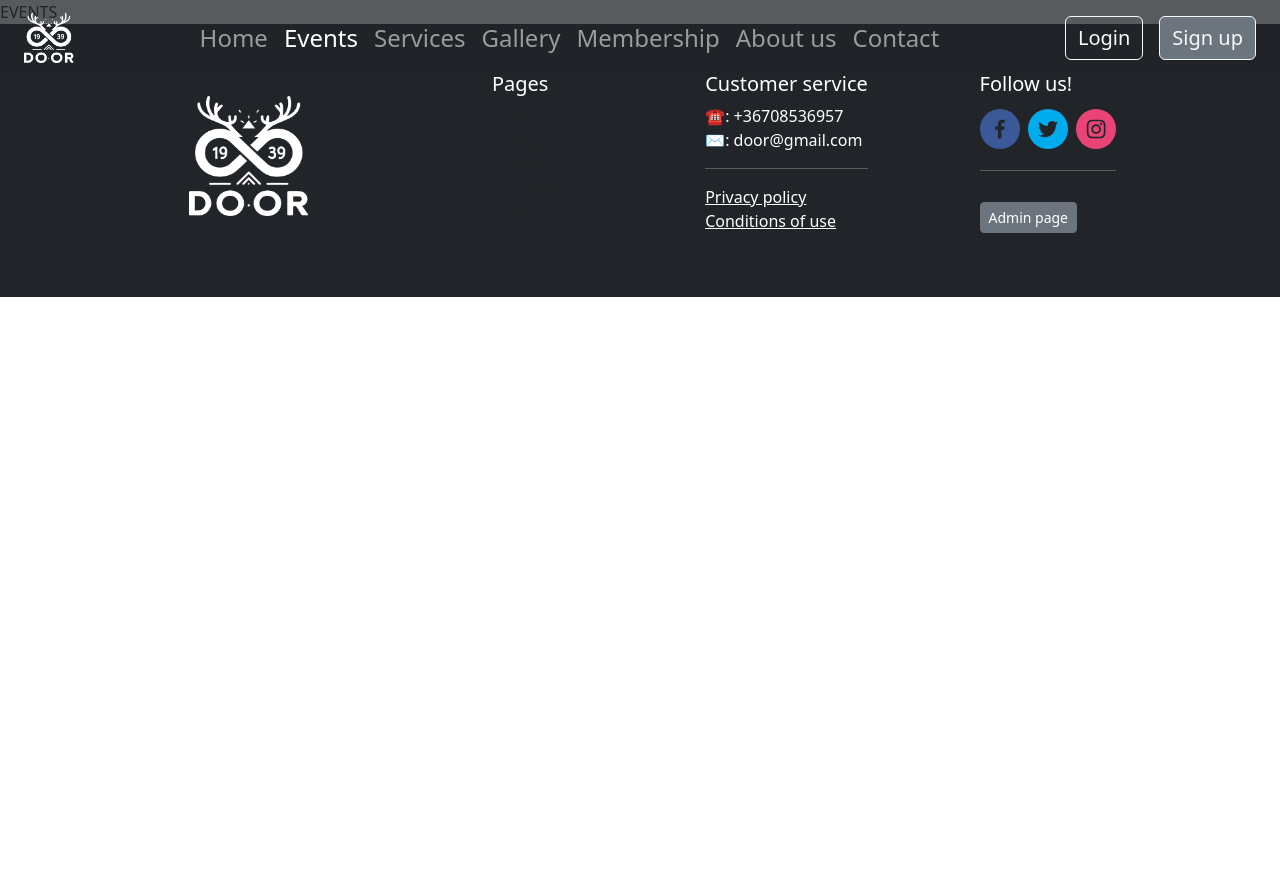
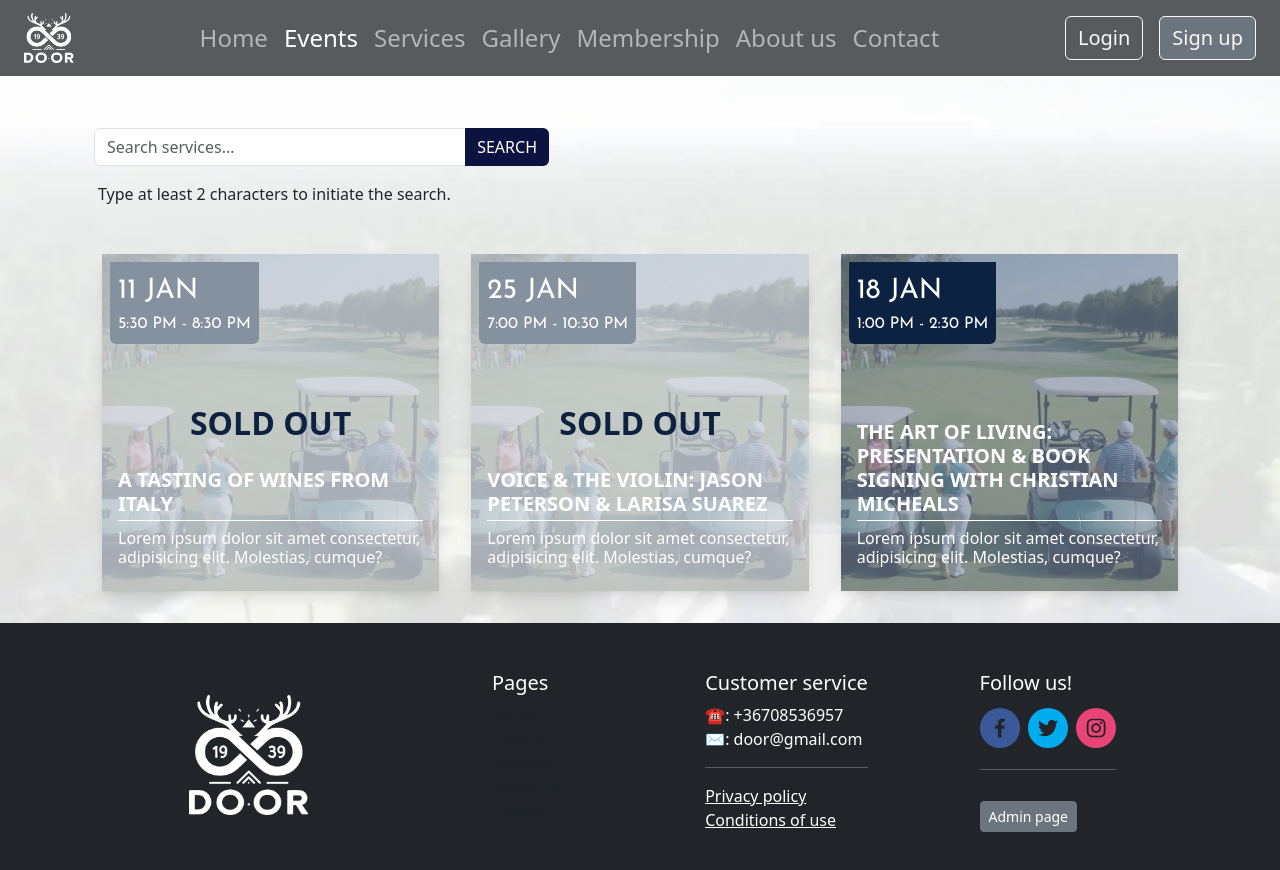
Before and after one commit to progmatic-fs-2023/club-project, a React (Vite) app in the folder client/: page /events in a window 1280 px wide. Shown: the top 870 px of the page. Before the commit the page ends 800 px from the top, so only its background shows below. Built offline with nearby package versions, Linux system fonts and the light colour scheme.

Commit message:
[CLUB-25] create events page

```diff
--- a/client/src/App.jsx
+++ b/client/src/App.jsx
@@ -3,13 +3,14 @@ import { Routes, Route } from 'react-router-dom';
 import MainCarousel from './components/MainCarousel';
 import Layout from './components/Layout';
 import Services from './pages/Services';
+import Events from './pages/Events';
 
 function App() {
   return (
     <Routes>
       <Route element={<Layout />}>
         <Route path="/" element={<MainCarousel />} />
-        <Route path="/events" element={<div>EVENTS</div>} />
+        <Route path="/events" element={<Events />} />
         <Route path="/services" element={<Services />} />
         <Route path="/gallery" element={<div>GALLERY</div>} />
         <Route path="/membership" element={<div>MEMBERSHIP</div>} />
--- /dev/null
+++ b/client/src/components/AllEvents.jsx
@@ -0,0 +1,48 @@
+import Col from 'react-bootstrap/Col';
+import Row from 'react-bootstrap/Row';
+import PropTypes from 'prop-types';
+import EventCard from './EventCard';
+import ScrollToTopButton from './ScrollToTopButton';
+
+function AllEvents({ events }) {
+  const formatDate = (dateString) => {
+    const options = { day: 'numeric', month: 'short' };
+    const [month, day] = new Date(dateString).toLocaleDateString('en-US', options).split(' ');
+    return `${day} ${month}`;
+  };
+
+  const formatTime = (dateString) => {
+    const options = { hour: 'numeric', minute: 'numeric' };
+    return new Date(dateString).toLocaleTimeString('en-US', options);
+  };
+
+  return (
+    <div>
+      <div className="container text-left p-3">
+        <Row xs={1} md={2} lg={3} xl={3}>
+          {events.map((event) => (
+            <Col className="p-3" key={event.name}>
+              <EventCard
+                name={event.name}
+                startDate={formatDate(event.startTime)}
+                endDate={formatDate(event.endTime)}
+                startTime={formatTime(event.startTime)}
+                endTime={formatTime(event.endTime)}
+                eventImg={event.eventImg}
+                availableSeats={event.availableSeats}
+                details={event.details}
+              />
+            </Col>
+          ))}
+        </Row>
+      </div>
+      <ScrollToTopButton />
+    </div>
+  );
+}
+
+AllEvents.propTypes = {
+  events: PropTypes.arrayOf(PropTypes.oneOfType([PropTypes.string, PropTypes.object])).isRequired,
+};
+
+export default AllEvents;
--- a/client/src/components/AllServices.jsx
+++ b/client/src/components/AllServices.jsx
@@ -21,7 +21,7 @@ function AllServices({ services }) {
         <div key={category}>
           <CategoryHeader categoryName={category} />
           <div className="container text-left p-3">
-            <Row xs={1} md={2} lg={3} xl={4}>
+            <Row xs={1} md={2} lg={3} xl={3}>
               {items.map((item) => (
                 <Col className="p-3" key={item.service.name}>
                   <ServiceCard
--- /dev/null
+++ b/client/src/components/EventCard.jsx
@@ -0,0 +1,57 @@
+import PropTypes from 'prop-types';
+import './ServiceCard.css';
+
+function EventCard({ name, startDate, startTime, endTime, eventImg, availableSeats, details }) {
+  const isSoldOut = availableSeats === 0;
+
+  return (
+    <div
+      className={`container_foto hover-overlay hover-zoom position-relative ${
+        isSoldOut ? 'sold-out' : ''
+      }`}
+    >
+      {isSoldOut && (
+        <div className="sold-out-overlay w-100 h-100 d-flex justify-content-center align-items-center fs-2 fw-bold position-absolute top-0 left-0">
+          SOLD OUT
+        </div>
+      )}
+
+      <div className="ver_mas text-center position-absolute w-100 bottom-0">
+        <span className="lnr lnr-eye position-relative w-100 fs-1" />
+      </div>
+      <div
+        className="date-time-overlay position-absolute p-2 m-2 rounded-bottom text-white"
+        style={{ fontFamily: 'Josefin Sans' }}
+      >
+        <div className="fs-3 text-uppercase">{startDate}</div>
+        <div className="fs-6">
+          {startTime} - {endTime}
+        </div>
+      </div>
+      <article className="p-3 position-absolute bottom-0">
+        <h2 className="fs-5 border-bottom border-1 pb-1 border-white text-white fw-bold text-uppercase">
+          {name}
+        </h2>
+        <h4
+          className={`fs-6 text-white ${isSoldOut ? 'sold-out-text' : ''}`}
+          style={{ fontWeight: 400 }}
+        >
+          {details}
+        </h4>
+      </article>
+      <img src={eventImg} alt="event" className="w-100 top-0 left-0" />
+    </div>
+  );
+}
+
+EventCard.propTypes = {
+  name: PropTypes.string.isRequired,
+  details: PropTypes.string.isRequired,
+  startTime: PropTypes.string.isRequired,
+  endTime: PropTypes.string.isRequired,
+  startDate: PropTypes.string.isRequired,
+  availableSeats: PropTypes.string.isRequired,
+  eventImg: PropTypes.string.isRequired,
+};
+
+export default EventCard;
--- a/client/src/components/ScrollToTopButton.jsx
+++ b/client/src/components/ScrollToTopButton.jsx
@@ -7,7 +7,7 @@ function ScrollToTopButton() {
   const handleScroll = () => {
     const { scrollY } = window;
 
-    if (scrollY > 40) {
+    if (scrollY > 60) {
       setIsVisible(true);
     } else {
       setIsVisible(false);
--- a/client/src/components/ServiceSearchBar.jsx
+++ b/client/src/components/SearchBar.jsx
@@ -2,7 +2,7 @@ import { useState } from 'react';
 import PropTypes from 'prop-types';
 import '../index.css';
 
-function ServiceSearchBar({ onSearch }) {
+function SearchBar({ onSearch }) {
   const [inputText, setInputText] = useState('');
 
   return (
@@ -32,8 +32,8 @@ function ServiceSearchBar({ onSearch }) {
   );
 }
 
-ServiceSearchBar.propTypes = {
+SearchBar.propTypes = {
   onSearch: PropTypes.func.isRequired,
 };
 
-export default ServiceSearchBar;
+export default SearchBar;
--- a/client/src/components/ServiceCard.css
+++ b/client/src/components/ServiceCard.css
@@ -1,5 +1,4 @@
 .container_foto {
-  position: relative;
   background-color: rgba(83, 99, 138, 0.7);
   overflow: hidden;
   box-shadow: 0 10px 15px -3px rgba(0, 0, 0, 0.1), 0 4px 6px -4px rgba(0, 0, 0, 0.1);
@@ -12,12 +11,6 @@
   -o-transition: all 0.3s ease;
   -ms-transition: all 0.3s ease;
   transition: all 0.3s ease;
-}
-
-
-
-.container_foto h4 {
-  font-weight: 300;
 }
 
 .container_foto img {
@@ -47,12 +40,19 @@
 }
 
 .ver_mas span {
-  font-size: 40px;
   color: #a5a51e;
-  position: relative;
-  margin: 0 auto;
-  width: 100%;
   top: 13px;
+}
+
+.date-time-overlay {
+  z-index:1;
+  background-color: #0d2241;
+}
+
+.sold-out-overlay {
+  background-color: rgba(255, 255, 255, 0.5);
+  color: #0d2241;
+  z-index: 1001;
 }
 
 /*hovers*/
--- a/client/src/components/ServiceCard.jsx
+++ b/client/src/components/ServiceCard.jsx
@@ -3,9 +3,9 @@ import './ServiceCard.css';
 
 function ServiceCard({ name, serviceImg, details }) {
   return (
-    <div className="container_foto hover-overlay hover-zoom">
+    <div className="container_foto hover-overlay hover-zoom position-relative">
       <div className="ver_mas text-center position-absolute w-100 bottom-0">
-        <span className="lnr lnr-eye" />
+        <span className="lnr lnr-eye position-relative w-100 fs-1" />
       </div>
       <article className="text-left p-3  position-absolute bottom-0">
         <h2 className="fs-5 border-bottom border-1 pb-1 border-white text-white fw-bold text-uppercase">
@@ -15,7 +15,7 @@ function ServiceCard({ name, serviceImg, details }) {
           {details}
         </h4>
       </article>
-      <img src={serviceImg} alt="" className="w-100 top-0 left-0" />
+      <img src={serviceImg} alt="service" className="w-100 top-0 left-0" />
     </div>
   );
 }
--- a/client/src/index.css
+++ b/client/src/index.css
@@ -27,6 +27,6 @@ body {
 }
 
 .navyblue-btn:hover {
-  background-color: #2d3781;
+  background-color: #262e6e;
   color: #ffffff;
 }
--- /dev/null
+++ b/client/src/pages/Events.jsx
@@ -0,0 +1,84 @@
+import { useState } from 'react';
+import Container from 'react-bootstrap/Container';
+import SearchBar from '../components/SearchBar';
+import AllEvents from '../components/AllEvents';
+
+const eventsList = [
+  {
+    id: 1,
+    name: 'A Tasting of Wines From Italy',
+    startTime: '2024-01-11 17:30:0.000',
+    endTime: '2024-01-11 20:30:0.000',
+    availableSeats: 0,
+    eventImg: 'src/assets/as_golf.webp',
+    details: 'Lorem ipsum dolor sit amet consectetur, adipisicing elit. Molestias, cumque?',
+    moreDetails:
+      'Lorem ipsum dolor new amet consectetur, adipisicing elit. Nisi odit perferendis voluptatem recusandae enim dolore deleniti numquam, ratione vel sit accusantium amet cumque, itaque excepturi alias culpa optio nostrum ab quo velit? Laborum nulla, ullam in quaerat quis excepturi perferendis.',
+  },
+  {
+    id: 2,
+    name: 'VOICE & THE VIOLIN: Jason Peterson & LARISA Suarez',
+    startTime: '2024-01-25 19:00:0.000',
+    endTime: '2024-01-25 22:30:0.000',
+    availableSeats: 0,
+    eventImg: 'src/assets/as_golf.webp',
+    details: 'Lorem ipsum dolor sit amet consectetur, adipisicing elit. Molestias, cumque?',
+    moreDetails:
+      'Lorem ipsum dolor new amet consectetur, adipisicing elit. Nisi odit perferendis voluptatem recusandae enim dolore deleniti numquam, ratione vel sit accusantium amet cumque, itaque excepturi alias culpa optio nostrum ab quo velit? Laborum nulla, ullam in quaerat quis excepturi perferendis.',
+  },
+  {
+    id: 3,
+    name: 'The Art of Living: Presentation & Book Signing with Christian Micheals',
+    startTime: '2024-01-18 13:00:0.000',
+    endTime: '2024-01-18 14:30:0.000',
+    availableSeats: 35,
+    eventImg: 'src/assets/as_golf.webp',
+    details: 'Lorem ipsum dolor sit amet consectetur, adipisicing elit. Molestias, cumque?',
+    moreDetails:
+      'Lorem ipsum dolor new amet consectetur, adipisicing elit. Nisi odit perferendis voluptatem recusandae enim dolore deleniti numquam, ratione vel sit accusantium amet cumque, itaque excepturi alias culpa optio nostrum ab quo velit? Laborum nulla, ullam in quaerat quis excepturi perferendis.',
+  },
+];
+
+function Events() {
+  const [events, setEvents] = useState(eventsList);
+  const [noResults, setNoResults] = useState(false);
+
+  const onSearch = (searchText) => {
+    let filteredList = [...eventsList];
+
+    if (searchText.length >= 2) {
+      filteredList = filteredList.filter(
+        (event) =>
+          event.name.toLowerCase().includes(searchText.toLowerCase()) ||
+          event.details.toLowerCase().includes(searchText.toLowerCase()) ||
+          event.moreDetails.toLowerCase().includes(searchText.toLowerCase()),
+      );
+
+      setNoResults(filteredList.length === 0);
+    } else {
+      setNoResults(false);
+    }
+
+    setEvents(filteredList);
+  };
+
+  const containerStyle = {
+    backgroundImage: 'url(./src/assets/services_bg.webp)',
+    backgroundSize: 'cover',
+  };
+
+  return (
+    <div style={containerStyle}>
+      <Container>
+        <div style={{ marginTop: '10vh' }}>
+          <SearchBar onSearch={onSearch} />
+          <p className="m-3">Type at least 2 characters to initiate the search.</p>
+          {noResults && <p style={{ margin: '0 1rem', paddingBottom: '1rem' }}>No results found</p>}
+          <AllEvents events={events} />
+        </div>
+      </Container>
+    </div>
+  );
+}
+
+export default Events;
--- a/client/src/pages/Services.jsx
+++ b/client/src/pages/Services.jsx
@@ -1,7 +1,7 @@
 import { useState } from 'react';
 import Container from 'react-bootstrap/Container';
 import AllServices from '../components/AllServices';
-import ServiceSearchBar from '../components/ServiceSearchBar';
+import SearchBar from '../components/SearchBar';
 
 const servicesList = [
   {
@@ -284,7 +284,7 @@ function Services() {
     <div style={containerStyle}>
       <Container>
         <div style={{ marginTop: '10vh' }}>
-          <ServiceSearchBar onSearch={onSearch} />
+          <SearchBar onSearch={onSearch} />
           <p className="m-3">Type at least 2 characters to initiate the search.</p>
           {noResults && <p style={{ margin: '0 1rem', paddingBottom: '1rem' }}>No results found</p>}
           <AllServices services={services} />
```
Also changed, not shown: client/src/assets/golf_1.webp.
